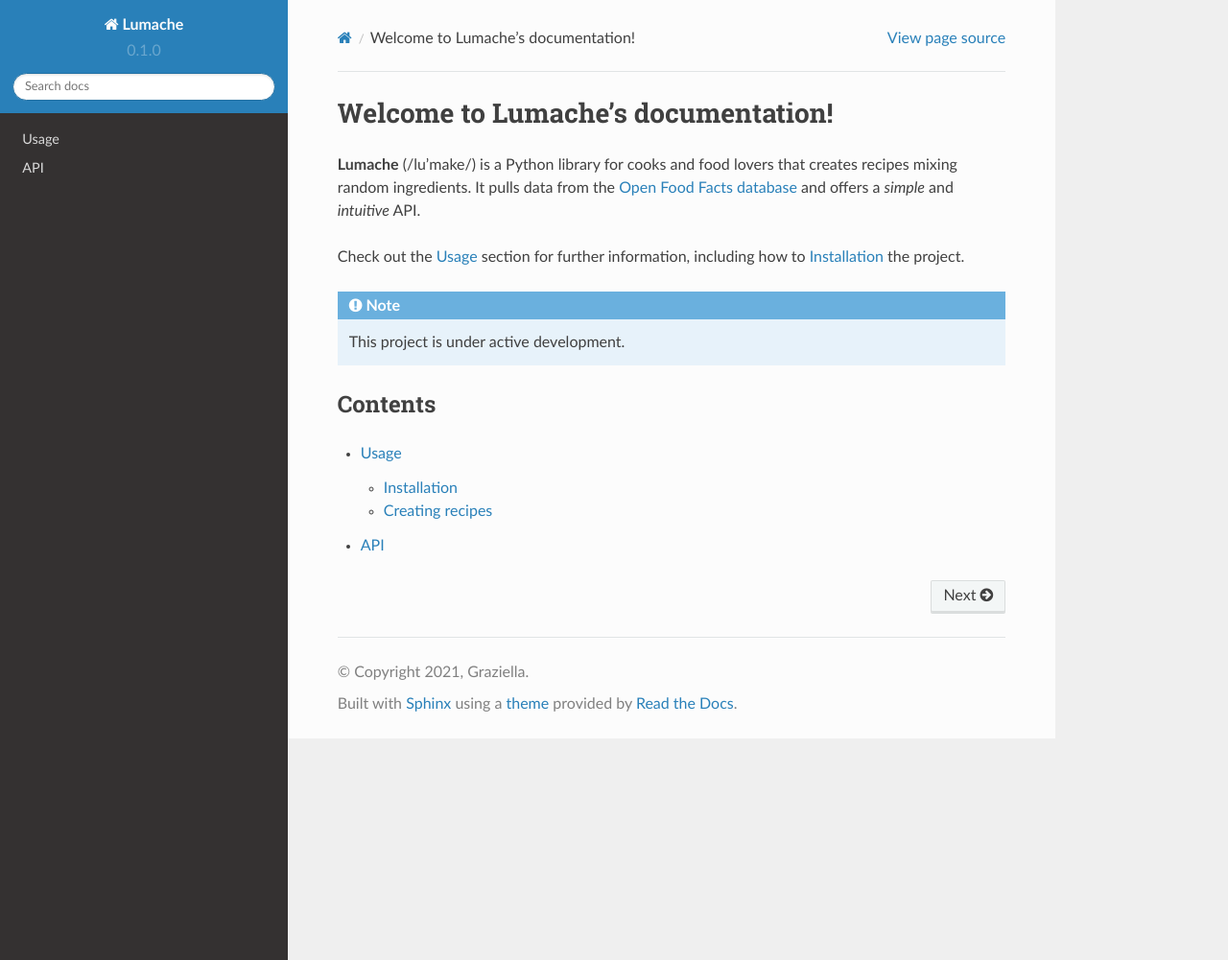
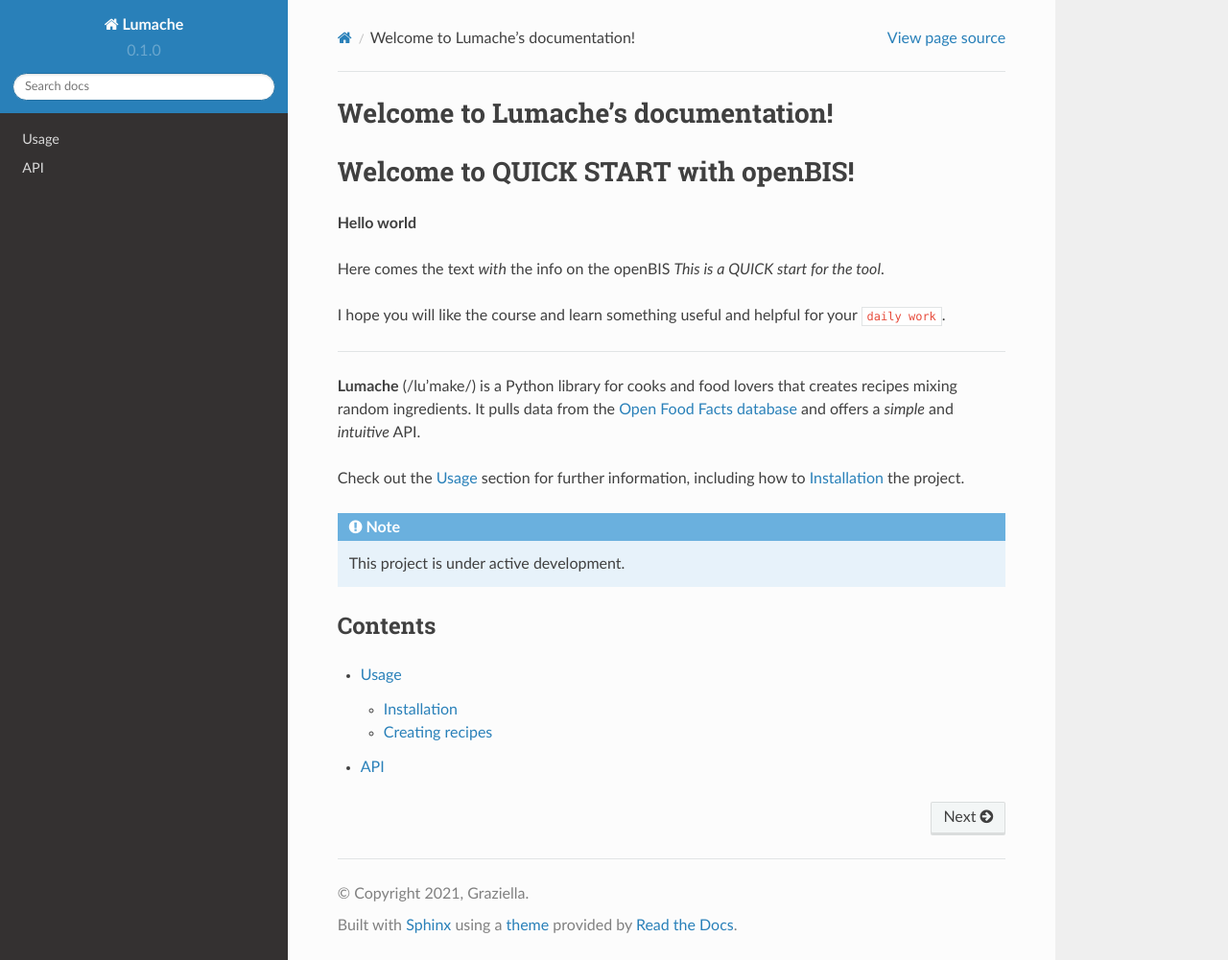
Before and after one commit to rkuzya/rtd-tutorial, a Sphinx documentation site: the page built from docs/source/index.rst, in a window 1280 px wide and 1001 px high. Shown: the whole window at 96% size. Built offline with Sphinx 7.4.7 and the Read the Docs theme 2.0.0, drawn with Linux system fonts in a browser that asks for light colours.

Commit message:
Update index.rst

```diff
--- a/docs/source/index.rst
+++ b/docs/source/index.rst
@@ -1,5 +1,18 @@
 Welcome to Lumache's documentation!
 ===================================
+
+Welcome to QUICK START with openBIS!
+============================================
+**Hello world**
+
+Here comes the text *with* the info on the openBIS
+*This is a QUICK start for the tool*.
+
+I hope you will like the course and learn something useful
+and helpful for your ``daily work``.
+
+=======================================================================
+
 
 **Lumache** (/lu'make/) is a Python library for cooks and food lovers
 that creates recipes mixing random ingredients.
```
